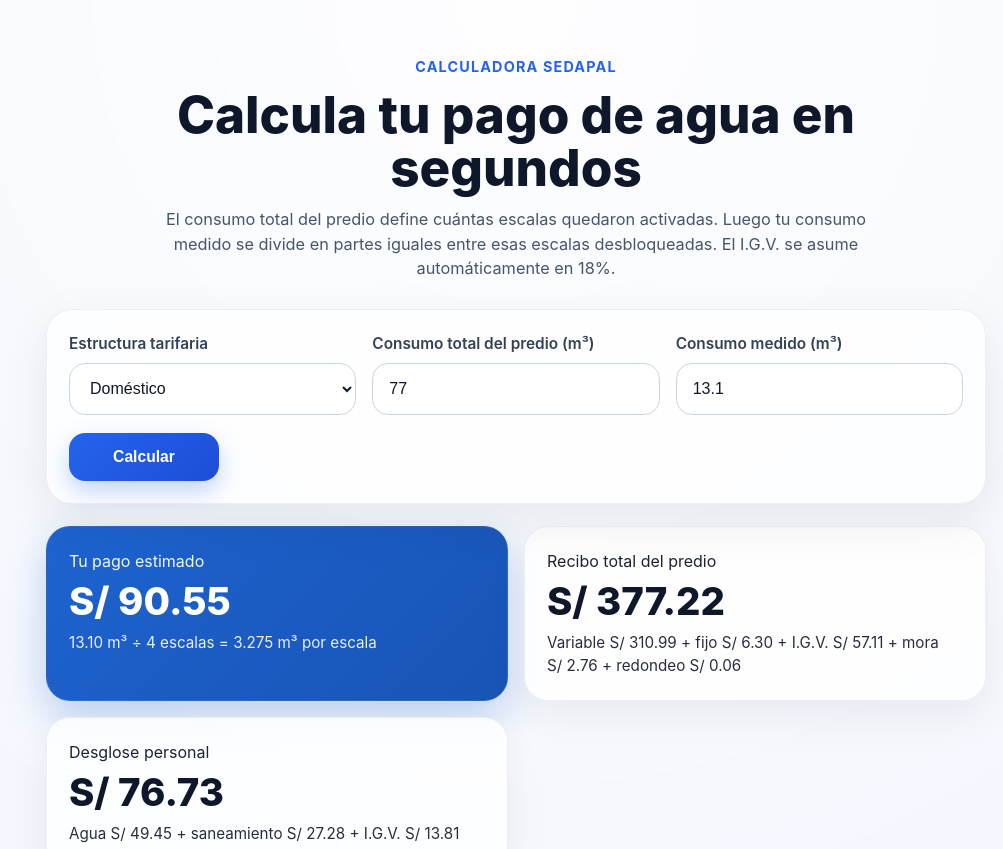
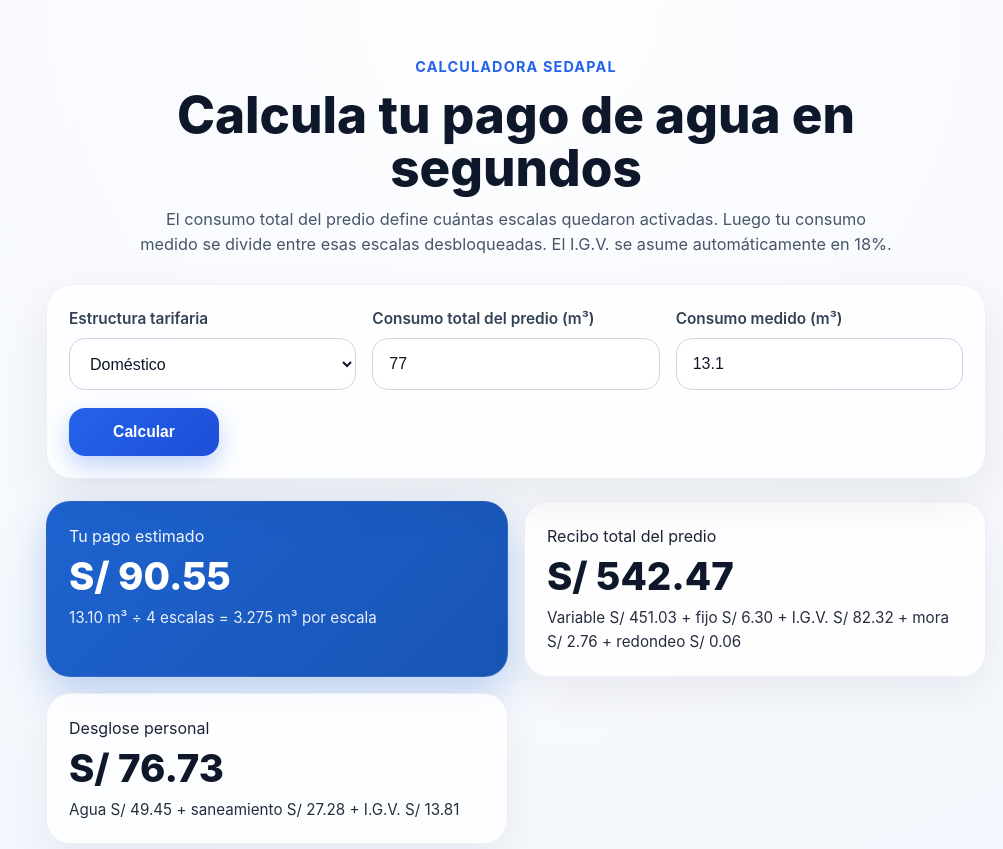
Before and after one commit to Akiranm2/medicion_agua, a React (Vite) app: page / in a window 1280 px wide. Shown: the top 849 px of the page, without its empty margins (124-1127 px from the left). Built offline with nearby package versions, Linux system fonts and the light colour scheme.

Commit message:
fix: calculo por bloques desbloqueados + IGV

```diff
--- a/src/App.tsx
+++ b/src/App.tsx
@@ -13,25 +13,11 @@
   blocks: TariffBlock[]
 }
 
-/**
- * =========================================================
- * CONFIGURACIÓN GENERAL EDITABLE
- * =========================================================
- * Cambia aquí cualquier valor que Sedapal actualice en el futuro.
- */
 const SETTINGS = {
   igvPercent: 18,
   fixedCharge: 6.3,
   lateFee: 2.76,
   rounding: 0.06,
-
-  /**
-   * Tarifa efectiva promedio del predio para categoría doméstico.
-   * Esto mantiene el recibo total del predio como antes:
-   * 77 m3 -> aprox S/ 377.22
-   */
-  domesticEffectivePotable: 2.4873,
-  domesticEffectiveSewage: 1.5515,
 }
 
 const CATEGORIES: TariffCategory[] = [
@@ -92,66 +78,8 @@
   maximumFractionDigits: 3,
 })
 
-function calculateProgressiveVariableCharge(consumption: number, blocks: TariffBlock[]) {
-  if (consumption <= 0) {
-    return 0
-  }
-
-  let cost = 0
-  let previousLimit = 0
-
-  for (const block of blocks) {
-    const currentLimit = block.upTo ?? Number.POSITIVE_INFINITY
-    const blockVolume = Math.max(0, Math.min(consumption, currentLimit) - previousLimit)
-
-    if (blockVolume > 0) {
-      cost += blockVolume * (block.potable + block.sewage)
-    }
-
-    previousLimit = currentLimit
-
-    if (consumption <= currentLimit) {
-      break
-    }
-  }
-
-  return cost
-}
-
-/**
- * Recibo total del predio:
- * - Doméstico: usa tarifa efectiva promedio para conservar el total esperado
- * - Otras categorías: usa cálculo progresivo normal por bloques
- */
-function calculatePropertyVariableCharge(
-  consumption: number,
-  categoryKey: string,
-  blocks: TariffBlock[],
-) {
-  if (consumption <= 0) {
-    return 0
-  }
-
-  if (categoryKey === 'domestico') {
-    return (
-      consumption *
-      (SETTINGS.domesticEffectivePotable + SETTINGS.domesticEffectiveSewage)
-    )
-  }
-
-  return calculateProgressiveVariableCharge(consumption, blocks)
-}
-
-/**
- * Bloques desbloqueados por el consumo TOTAL del predio.
- * Ejemplo:
- * - 77 m3 -> 4 bloques desbloqueados
- * - 13 m3 -> 2 bloques desbloqueados
- */
 function getUnlockedBlocks(consumption: number, blocks: TariffBlock[]) {
-  if (consumption <= 0) {
-    return []
-  }
+  if (consumption <= 0) return []
 
   const unlocked: TariffBlock[] = []
   let previousLimit = 0
@@ -160,150 +88,132 @@
     const currentLimit = block.upTo ?? Number.POSITIVE_INFINITY
     const blockVolume = Math.max(0, Math.min(consumption, currentLimit) - previousLimit)
 
-    if (blockVolume > 0) {
-      unlocked.push(block)
-    }
+    if (blockVolume > 0) unlocked.push(block)
 
     previousLimit = currentLimit
-
-    if (consumption <= currentLimit) {
-      break
-    }
+    if (consumption <= currentLimit) break
   }
 
   return unlocked
 }
 
-/**
- * Cálculo personal:
- * divide el consumo personal entre todos los bloques desbloqueados
- * por el consumo total del predio.
- *
- * Ejemplo:
- * - Predio: 77 m3 -> 4 bloques desbloqueados
- * - Persona: 13.1 m3
- * - 13.1 / 4 = 3.275 m3 por bloque
- */
-function calculatePersonalByUnlockedBlocks(
-  personalConsumptionValue: number,
-  unlockedBlocks: TariffBlock[],
-) {
-  if (personalConsumptionValue <= 0 || unlockedBlocks.length === 0) {
-    return {
-      personalPotable: 0,
-      personalSewage: 0,
-      perBlockVolume: 0,
-    }
+function getAverageRate(blocks: TariffBlock[]) {
+  if (!blocks.length) return { potable: 0, sewage: 0 }
+
+  const totals = blocks.reduce(
+    (acc, block) => {
+      acc.potable += block.potable
+      acc.sewage += block.sewage
+      return acc
+    },
+    { potable: 0, sewage: 0 },
+  )
+
+  return {
+    potable: totals.potable / blocks.length,
+    sewage: totals.sewage / blocks.length,
+  }
+}
+
+function calculatePropertyVariableCharge(consumption: number, blocks: TariffBlock[]) {
+  if (consumption <= 0) return 0
+
+  const avg = getAverageRate(blocks)
+  return consumption * (avg.potable + avg.sewage)
+}
+
+function calculatePersonalCharge(personalConsumption: number, unlockedBlocks: TariffBlock[]) {
+  if (personalConsumption <= 0 || !unlockedBlocks.length) {
+    return { potable: 0, sewage: 0, perBlockVolume: 0 }
   }
 
-  const perBlockVolume = personalConsumptionValue / unlockedBlocks.length
+  const perBlockVolume = personalConsumption / unlockedBlocks.length
 
-  const personalPotable = unlockedBlocks.reduce(
+  const potable = unlockedBlocks.reduce(
     (sum, block) => sum + perBlockVolume * block.potable,
     0,
   )
 
-  const personalSewage = unlockedBlocks.reduce(
+  const sewage = unlockedBlocks.reduce(
     (sum, block) => sum + perBlockVolume * block.sewage,
     0,
   )
 
-  return {
-    personalPotable,
-    personalSewage,
-    perBlockVolume,
-  }
+  return { potable, sewage, perBlockVolume }
 }
 
 function App() {
-  const [categoryKey, setCategoryKey] = useState(CATEGORIES[1].key)
-
-  // Inputs visibles
+  const [categoryKey, setCategoryKey] = useState('domestico')
   const [inputTotal, setInputTotal] = useState('77')
   const [inputPersonal, setInputPersonal] = useState('13.1')
+  const [appliedTotal, setAppliedTotal] = useState(77)
+  const [appliedPersonal, setAppliedPersonal] = useState(13.1)
+  const [error, setError] = useState('')
 
-  // Valores aplicados al cálculo
-  const [totalConsumption, setTotalConsumption] = useState(77)
-  const [personalConsumption, setPersonalConsumption] = useState(13.1)
-
-  const [validationMessage, setValidationMessage] = useState('')
-
-  const selectedCategory = useMemo(
-    () => CATEGORIES.find((category) => category.key === categoryKey) ?? CATEGORIES[1],
-    [categoryKey],
-  )
+  const selectedCategory =
+    CATEGORIES.find((category) => category.key === categoryKey) ?? CATEGORIES[1]
 
   const applyCalculation = () => {
     const total = Number(inputTotal)
     const personal = Number(inputPersonal)
 
     if (!Number.isFinite(total) || !Number.isFinite(personal)) {
-      setValidationMessage('Ingresa números válidos.')
+      setError('Ingresa números válidos.')
       return
     }
 
     if (total <= 0) {
-      setValidationMessage('El consumo total del predio debe ser mayor a 0.')
+      setError('El consumo total del predio debe ser mayor a 0.')
       return
     }
 
     if (personal < 0) {
-      setValidationMessage('El consumo medido no puede ser negativo.')
+      setError('El consumo medido no puede ser negativo.')
       return
     }
 
     if (personal > total) {
-      setValidationMessage('El consumo medido no puede superar el total del predio.')
+      setError('El consumo medido no puede superar el total del predio.')
       return
     }
 
-    setValidationMessage('')
-    setTotalConsumption(total)
-    setPersonalConsumption(personal)
+    setError('')
+    setAppliedTotal(total)
+    setAppliedPersonal(personal)
   }
 
   const handleKeyDown = (event: React.KeyboardEvent<HTMLInputElement>) => {
-    if (event.key === 'Enter') {
-      applyCalculation()
-    }
+    if (event.key === 'Enter') applyCalculation()
   }
 
   const summary = useMemo(() => {
-    const IGV = SETTINGS.igvPercent / 100
+    const igv = SETTINGS.igvPercent / 100
+    const unlockedBlocks = getUnlockedBlocks(appliedTotal, selectedCategory.blocks)
 
-    const unlockedBlocks = getUnlockedBlocks(totalConsumption, selectedCategory.blocks)
+    const variableTotal = calculatePropertyVariableCharge(appliedTotal, selectedCategory.blocks)
+    const personal = calculatePersonalCharge(appliedPersonal, unlockedBlocks)
 
-    const variableTotal = calculatePropertyVariableCharge(
-      totalConsumption,
-      selectedCategory.key,
-      selectedCategory.blocks,
-    )
-
-    const { personalPotable, personalSewage, perBlockVolume } =
-      calculatePersonalByUnlockedBlocks(personalConsumption, unlockedBlocks)
-
-    const personalSubtotal = personalPotable + personalSewage
-    const personalIgv = personalSubtotal * IGV
+    const personalSubtotal = personal.potable + personal.sewage
+    const personalIgv = personalSubtotal * igv
     const personalFinal = personalSubtotal + personalIgv
 
     const totalBase = variableTotal + SETTINGS.fixedCharge
-    const totalIgv = totalBase * IGV
+    const totalIgv = totalBase * igv
     const totalBill = totalBase + totalIgv + SETTINGS.lateFee + SETTINGS.rounding
 
     return {
       unlockedCount: unlockedBlocks.length,
-      perBlockVolume,
+      perBlockVolume: personal.perBlockVolume,
       variableTotal,
-      totalBase,
       totalIgv,
       totalBill,
-      personalPotable,
-      personalSewage,
+      personalPotable: personal.potable,
+      personalSewage: personal.sewage,
       personalSubtotal,
       personalIgv,
       personalFinal,
     }
-  }, [categoryKey, personalConsumption, selectedCategory.blocks, selectedCategory.key, totalConsumption])
+  }, [appliedPersonal, appliedTotal, selectedCategory.blocks])
 
   return (
     <main className="app-shell">
@@ -312,8 +222,8 @@
         <h1>Calcula tu pago de agua en segundos</h1>
         <p className="subtitle">
           El consumo total del predio define cuántas escalas quedaron activadas. Luego tu consumo
-          medido se divide en partes iguales entre esas escalas desbloqueadas. El I.G.V. se asume
-          automáticamente en {SETTINGS.igvPercent}%.
+          medido se divide entre esas escalas desbloqueadas. El I.G.V. se asume automáticamente en{' '}
+          {SETTINGS.igvPercent}%.
         </p>
       </section>
 
@@ -321,7 +231,7 @@
         <div className="grid">
           <label className="field">
             <span>Estructura tarifaria</span>
-            <select value={categoryKey} onChange={(event) => setCategoryKey(event.target.value)}>
+            <select value={categoryKey} onChange={(e) => setCategoryKey(e.target.value)}>
               {CATEGORIES.map((category) => (
                 <option key={category.key} value={category.key}>
                   {category.label}
@@ -338,7 +248,7 @@
               step="0.01"
               inputMode="decimal"
               value={inputTotal}
-              onChange={(event) => setInputTotal(event.target.value)}
+              onChange={(e) => setInputTotal(e.target.value)}
               onKeyDown={handleKeyDown}
             />
           </label>
@@ -351,7 +261,7 @@
               step="0.01"
               inputMode="decimal"
               value={inputPersonal}
-              onChange={(event) => setInputPersonal(event.target.value)}
+              onChange={(e) => setInputPersonal(e.target.value)}
               onKeyDown={handleKeyDown}
             />
           </label>
@@ -361,7 +271,7 @@
           Calcular
         </button>
 
-        {validationMessage && <p className="validation">{validationMessage}</p>}
+        {error && <p className="validation">{error}</p>}
       </section>
 
       <section className="results-grid">
@@ -369,7 +279,7 @@
           <p>Tu pago estimado</p>
           <h2>{currency.format(summary.personalFinal)}</h2>
           <small>
-            {decimal.format(personalConsumption)} m³ ÷ {summary.unlockedCount} escalas ={' '}
+            {decimal.format(appliedPersonal)} m³ ÷ {summary.unlockedCount} escalas ={' '}
             {decimal.format(summary.perBlockVolume)} m³ por escala
           </small>
         </article>
@@ -398,31 +308,27 @@
 
       <section className="footnote">
         <p>
-          Para mantenimiento futuro, modifica únicamente el bloque <strong>SETTINGS</strong> y las
-          tarifas dentro de <strong>CATEGORIES</strong>.
+          Para mantenimiento futuro, modifica solo <strong>SETTINGS</strong> y{' '}
+          <strong>CATEGORIES</strong>.
         </p>
       </section>
 
       <section className="explain-card">
         <h2>¿Cómo funciona? Explicado fácil</h2>
         <p>
-          Imagina que la casa abre varios caños con precios distintos según cuánto consumió toda la
-          vivienda.
+          Si la casa consume bastante agua, se activan más escalas de cobro. Luego tu consumo se
+          reparte entre esas escalas activadas.
         </p>
         <p>
-          Si el predio consumió bastante, por ejemplo <strong>77 m³</strong>, entonces se abren las{' '}
-          <strong>4 escalas</strong>.
-        </p>
-        <p>
-          Después, si una persona consumió <strong>13.1 m³</strong>, su consumo se reparte por igual
-          entre esas 4 escalas:
+          Por ejemplo, si el predio consumió <strong>77 m³</strong> y se activaron{' '}
+          <strong>4 escalas</strong>, entonces un consumo personal de <strong>13.1 m³</strong> se
+          divide así:
         </p>
         <p>
           <strong>13.1 ÷ 4 = 3.275 m³</strong> por escala.
         </p>
         <p>
-          Luego se suma lo que cuesta el agua, lo que cuesta el saneamiento y finalmente se agrega
-          el <strong>I.G.V. del 18%</strong>.
+          Después se suma agua, saneamiento y finalmente se agrega el <strong>I.G.V.</strong>.
         </p>
       </section>
     </main>
```
